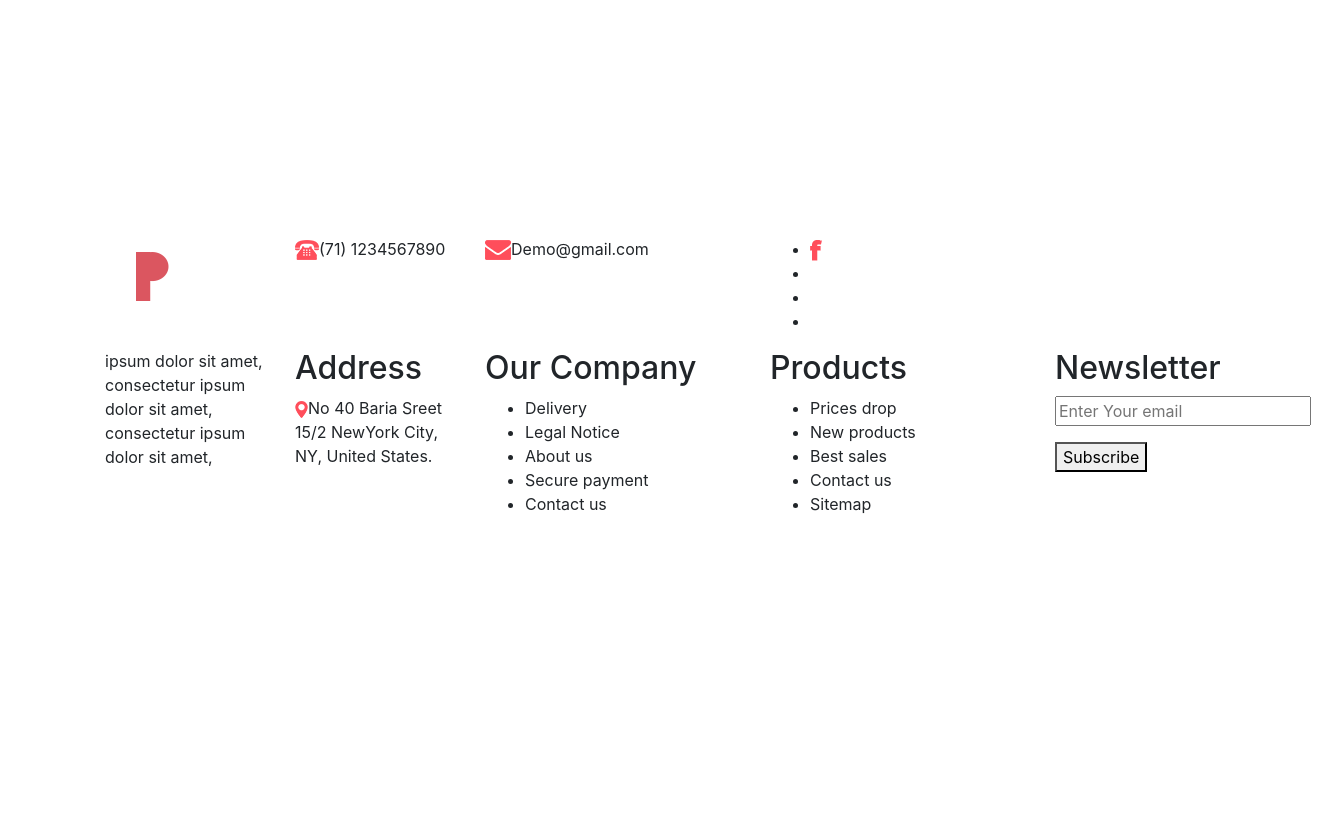
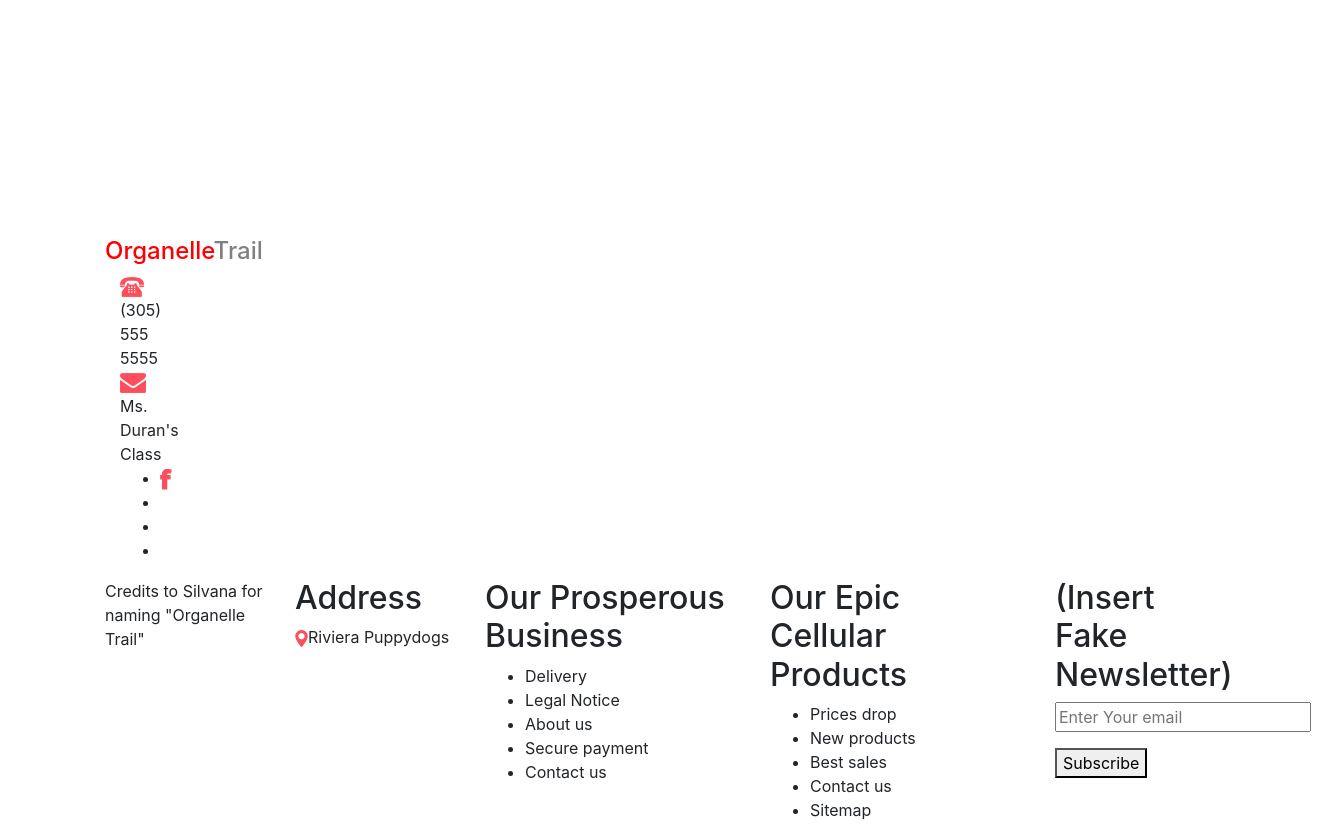
Before and after one commit to jiekaitao/cellsninja, a PHP site: page / in a window 1320 px wide. Shown: the part 2408-3246 px from the top of the page. Before the commit the page ends 2922 px from the top, so only its background shows below. Run offline with PHP 8.4, Linux system fonts and the light colour scheme; some libraries are stand-ins or nearby versions.

Commit message:
Update footer.php

```diff
--- a/imports/footer.php
+++ b/imports/footer.php
@@ -4,13 +4,13 @@
     		<div class="mail_section">
     			<div class="row">
     				<div class="col-sm-6 col-lg-2">
-    					<div><a href="#"><img src="images/footer-logo.png"></a></div>
+    					<div><div class="logo" style='font-size: larger;'><b><h4 style="color: red;">Organelle<span style='color: gray;'>Trail</span></h4></b></div>
     				</div>
     				<div class="col-sm-6 col-lg-2">
-    					<div class="footer-logo"><img src="images/phone-icon.png"><span class="map_text">(71) 1234567890</span></div>
+    					<div class="footer-logo"><img src="images/phone-icon.png"><span class="map_text">(305) 555 5555</span></div>
     				</div>
     				<div class="col-sm-6 col-lg-3">
-    					<div class="footer-logo"><img src="images/email-icon.png"><span class="map_text">Demo@gmail.com</span></div>
+    					<div class="footer-logo"><img src="images/email-icon.png"><span class="map_text">Ms. Duran's Class</span></div>
     				</div>
     				<div class="col-sm-6 col-lg-3">
     					<div class="social_icon">
@@ -28,14 +28,14 @@
     	    <div class="footer_section_2">
 		        <div class="row">
     		        <div class="col-sm-4 col-lg-2">
-    		        	<p class="dummy_text"> ipsum dolor sit amet, consectetur ipsum dolor sit amet, consectetur  ipsum dolor sit amet,</p>
+    		        	<p class="dummy_text">Credits to Silvana for naming "Organelle Trail" </p>
     		        </div>
     		        <div class="col-sm-4 col-lg-2">
     		        	<h2 class="shop_text">Address </h2>
-    		        	<div class="image-icon"><img src="images/map-icon.png"><span class="pet_text">No 40 Baria Sreet 15/2 NewYork City, NY, United States.</span></div>
+    		        	<div class="image-icon"><img src="images/map-icon.png"><span class="pet_text">Riviera Puppydogs</span></div>
     		        </div>
     		        <div class="col-sm-4 col-md-6 col-lg-3">
-    				    <h2 class="shop_text">Our Company </h2>
+    				    <h2 class="shop_text">Our Prosperous Business</h2>
     				    <div class="delivery_text">
     				    	<ul>
     				    		<li>Delivery</li>
@@ -47,7 +47,7 @@
     				    </div>
     		        </div>
     			<div class="col-sm-6 col-lg-3">
-    				<h2 class="adderess_text">Products</h2>
+    				<h2 class="adderess_text">Our Epic Cellular Products</h2>
     				<div class="delivery_text">
     				    	<ul>
     				    		<li>Prices drop</li>
@@ -59,7 +59,7 @@
     				    </div>
     			</div>
     			<div class="col-sm-6 col-lg-2">
-    				<h2 class="adderess_text">Newsletter</h2>
+    				<h2 class="adderess_text">(Insert Fake Newsletter)</h2>
     				<div class="form-group">
                         <input type="text" class="enter_email" placeholder="Enter Your email" name="Name">
                     </div>
```
